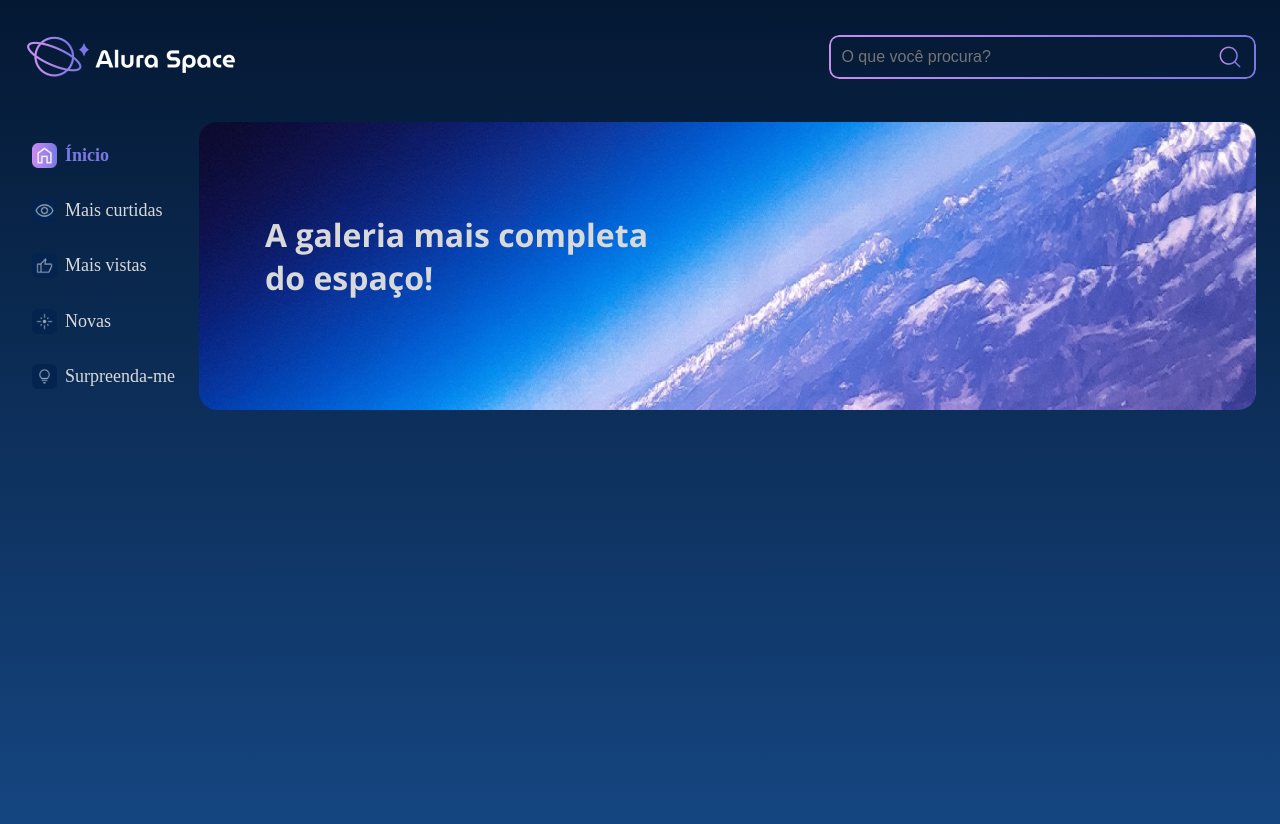
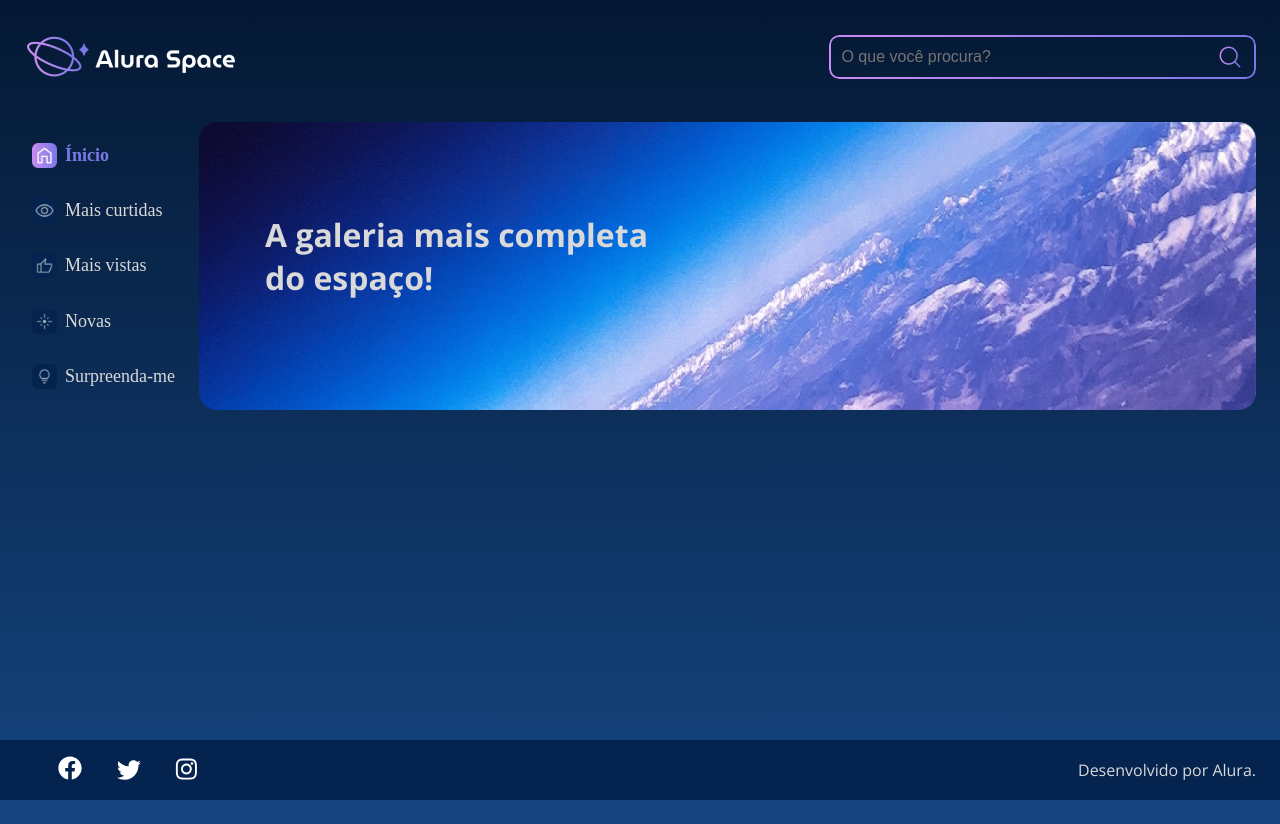
Before and after one commit to TatianePatriota/alura-space, a React (Create React App) app: page / in a window 1280 px wide. Built offline with nearby package versions, Linux system fonts and the light colour scheme.

Commit message:
add componente de rodape

```diff
--- /dev/null
+++ b/src/Components/Footer/index.jsx
@@ -0,0 +1,48 @@
+import twitter from "../../assets/twitter.svg";
+import facebook from "../../assets/facebook.svg";
+import instagram from "../../assets/instagram.svg";
+import styled from "styled-components";
+
+const StyledFooter = styled.footer`
+  background-color: ${(props) => props.theme.colors.blueFooter};
+  display: flex;
+  justify-content: space-between;
+  align-items: center;
+  padding: 0 24px;
+  position: fixed;
+  bottom: 0;
+  height: 60px;
+  width: 100%;
+  box-sizing: border-box;
+`;
+
+const StyledTextFooter = styled.p`
+  color: ${(props) => props.theme.colors.textColor};
+`;
+
+const StyledIconsFooter = styled.a`
+  width: 10%;
+  padding-left: 34px;
+  cursor: pointer;
+`;
+
+function Footer() {
+  return (
+    <StyledFooter>
+      <div>
+        <StyledIconsFooter href="/">
+          <img src={facebook} alt="Ícone facebook" />
+        </StyledIconsFooter>
+        <StyledIconsFooter href="/">
+          <img src={twitter} alt=" Ícone twitter" />
+        </StyledIconsFooter>
+        <StyledIconsFooter href="/">
+          <img src={instagram} alt="Ícone instagram" />
+        </StyledIconsFooter>
+      </div>
+      <StyledTextFooter>Desenvolvido por Alura.</StyledTextFooter>
+    </StyledFooter>
+  );
+}
+
+export default Footer;
--- a/src/index.js
+++ b/src/index.js
@@ -3,6 +3,7 @@ import ReactDOM from "react-dom/client";
 import App from "./App";
 import { createGlobalStyle, ThemeProvider } from "styled-components";
 import { theme } from "./Themes";
+import Footer from "./Components/Footer";
 
 const StyledGlobal = createGlobalStyle`
 
@@ -47,6 +48,7 @@ root.render(
     <ThemeProvider theme={theme}>
       <StyledGlobal />
       <App />
+      <Footer />
     </ThemeProvider>
   </React.StrictMode>
 );
```
